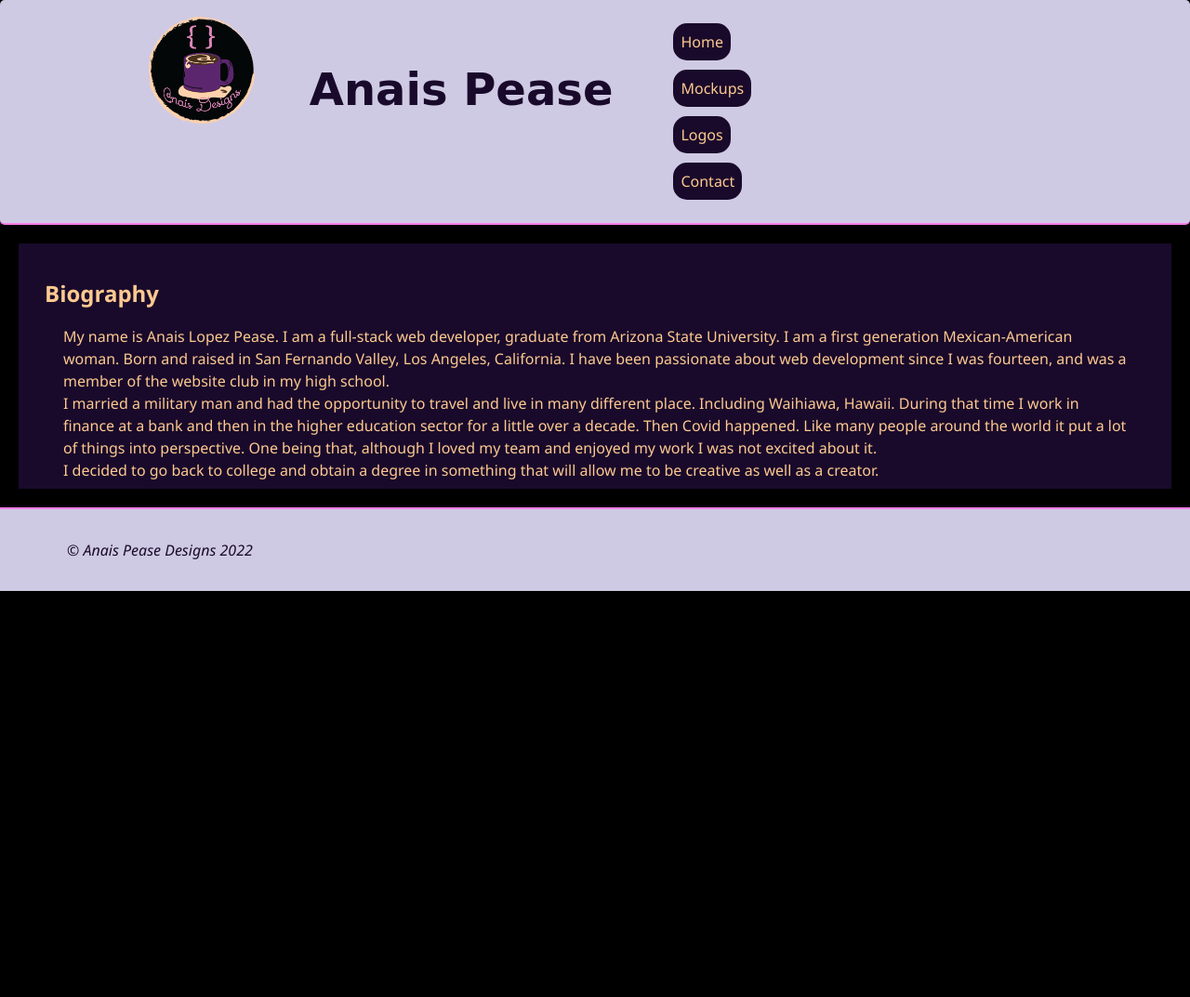
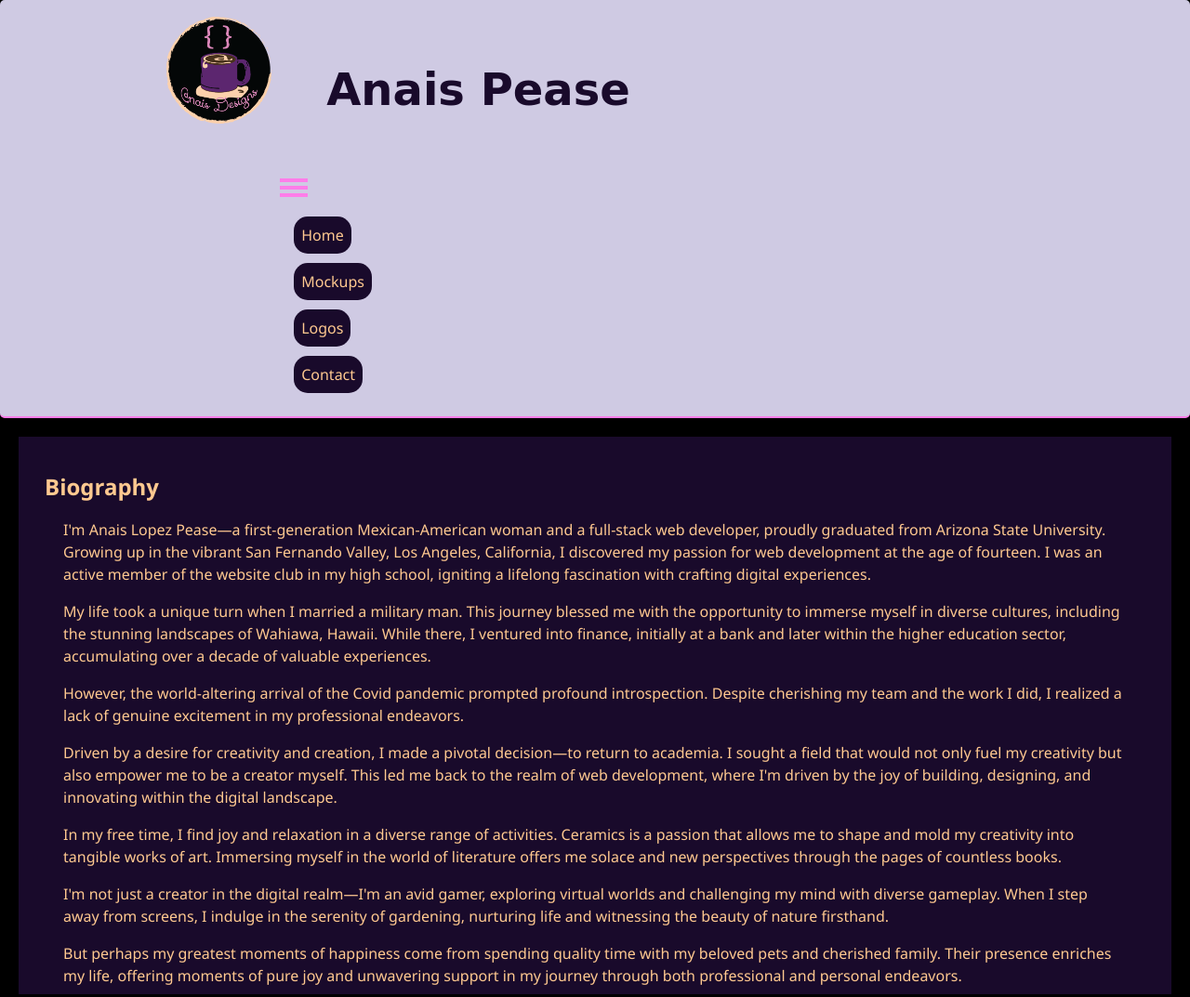
Before and after one commit to AlpOnCaffeine/PortfolioAnaisPease, a plain HTML site: page index.html in a window 1280 px wide. Shown: the top 1073 px of the page at 93% size. Before the commit the page ends 800 px from the top, so only its background shows below. Drawn offline with Linux system fonts and the light colour scheme; a web font is replaced by a local one.

Commit message:
html
html

```diff
--- a/index.html
+++ b/index.html
@@ -18,6 +18,12 @@
     <link rel="icon" href="Logo\favicon.ico" type="image/x-icon">
 
     <meta name="meta-tags" content="Anais Lopez Pease portfolio. Website created by Anais Pease to display her work. Mockups, logos, photography, links to other sites, and more. Originally created in December 2022, items added throughout the years. Biography about the designer and contact page. Look around and see what she can do for you. Feel free to ask questions via the contact page or follow her on social media for more information and content.">
+    <script>
+        function toggleMobileMenu() {
+    const mobileNav = document.querySelector('.mobile-nav');
+    mobileNav.classList.toggle('active');
+}
+    </script>
 
 </head>
 
@@ -26,17 +32,22 @@
         <div class="container">
             <div class="row">
                 <div class="col-lg-3 col-md-3">
-                    <a href="index.html"><img src="images/AnaisLogoPreserved.png" id="header-img" alt="Anais Pease Designs logo." class="header-logo">
+                    <a href="index.html">
+                        <img src="images/AnaisLogoPreserved.png" id="header-img" alt="Anais Pease Designs logo." class="header-logo">
                     </a>
                 </div>
-                <h1>Anais Pease</h1>
-                <div class="col-lg-9 col-md-9 text-right">
-                    <!-- <div class="sitemap_icon" onclick="sitemapOpen()">
+                <div class="col-lg-9 col-md-9">
+                    <h1>Anais Pease</h1>
+                    <div class="mobile-menu-icon" onclick="toggleMobileMenu()">
+                        <!-- Your mobile menu icon -->
+                        <div class="sitemap_icon">
                             <span></span>
                             <span></span>
                             <span></span>
-                        </div> -->
-                    <nav class="sitemap">
+                        </div>
+                    </div>
+                    <nav class="sitemap mobile-nav">
+                        <!-- Your mobile menu items -->
                         <ul>
                             <li><a href="index.html" class="home">Home</a></li>
                             <li><a href="#">Mockups</a></li>
@@ -51,10 +62,20 @@
 
     <article>
         <h2>Biography</h2>
-        <p>My name is Anais Lopez Pease. I am a full-stack web developer, graduate from Arizona State University. I am a first generation Mexican-American woman. Born and raised in San Fernando Valley, Los Angeles, California. I have been passionate about
-            web development since I was fourteen, and was a member of the website club in my high school.<br> I married a military man and had the opportunity to travel and live in many different place. Including Waihiawa, Hawaii. During that time I work
-            in finance at a bank and then in the higher education sector for a little over a decade. Then Covid happened. Like many people around the world it put a lot of things into perspective. One being that, although I loved my team and enjoyed my
-            work I was not excited about it.<br> I decided to go back to college and obtain a degree in something that will allow me to be creative as well as a creator.</p>
+        <p>I'm Anais Lopez Pease—a first-generation Mexican-American woman and a full-stack web developer, proudly graduated from Arizona State University. Growing up in the vibrant San Fernando Valley, Los Angeles, California, I discovered my passion for web development at the age of fourteen. I was an active member of the website club in my high school, igniting a lifelong fascination with crafting digital experiences.</p>
+
+        <p>My life took a unique turn when I married a military man. This journey blessed me with the opportunity to immerse myself in diverse cultures, including the stunning landscapes of Wahiawa, Hawaii. While there, I ventured into finance, initially at a bank and later within the higher education sector, accumulating over a decade of valuable experiences.</p>
+
+        <p>However, the world-altering arrival of the Covid pandemic prompted profound introspection. Despite cherishing my team and the work I did, I realized a lack of genuine excitement in my professional endeavors.</p>
+
+        <p>Driven by a desire for creativity and creation, I made a pivotal decision—to return to academia. I sought a field that would not only fuel my creativity but also empower me to be a creator myself. This led me back to the realm of web development, where I'm driven by the joy of building, designing, and innovating within the digital landscape.</p>
+
+        <p>In my free time, I find joy and relaxation in a diverse range of activities. Ceramics is a passion that allows me to shape and mold my creativity into tangible works of art. Immersing myself in the world of literature offers me solace and new perspectives through the pages of countless books.</p>
+
+        <p>I'm not just a creator in the digital realm—I'm an avid gamer, exploring virtual worlds and challenging my mind with diverse gameplay. When I step away from screens, I indulge in the serenity of gardening, nurturing life and witnessing the beauty of nature firsthand.</p>
+
+        <p>But perhaps my greatest moments of happiness come from spending quality time with my beloved pets and cherished family. Their presence enriches my life, offering moments of pure joy and unwavering support in my journey through both professional and personal endeavors.</p>
+
     </article>
 
     <footer>
--- a/portfolioStyles.css
+++ b/portfolioStyles.css
@@ -2,7 +2,27 @@
     font-family: 'Segoe UI', Tahoma, Verdana, sans-serif;
     line-height: 1.5;
     margin: 0 auto;
+    padding: 0 auto;
     box-sizing: border-box;
+}
+@media screen and (min-width: 320px) and (max-width: 734px) {
+    .mobile-menu-icon {
+        display: block;
+    }
+
+    .mobile-nav {
+        display: block;
+    }
+
+    /* Hide elements beyond the first and second columns for smaller screens */
+    .col-lg-3.col-md-3 ~ div {
+        display: none;
+    }
+
+    /* Show the mobile menu icon */
+    .sitemap_icon {
+        display: block;
+    }
 }
 
 /* This makes the page responsive. */
@@ -38,7 +58,7 @@ header{
     display: grid;
     grid-template-columns: auto auto auto;
     grid-template-rows: auto;
-    /* gap: 20px; */
+    gap: 20px;
     justify-content: space-evenly;
 }
 
```
